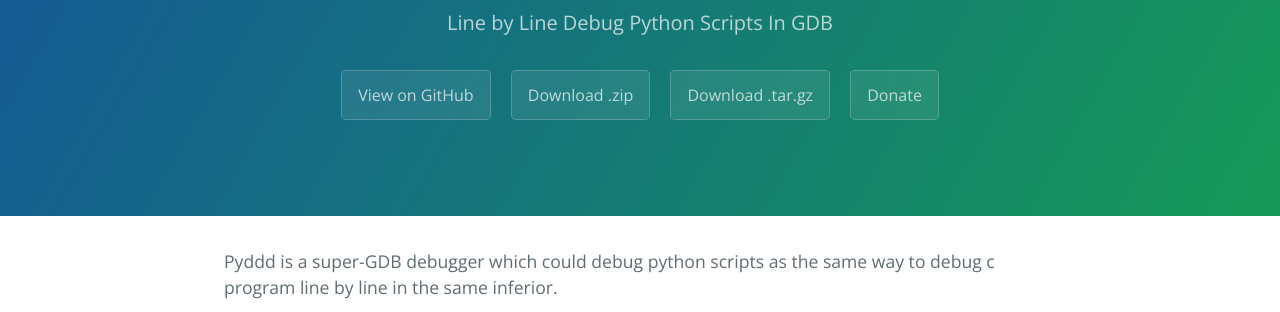
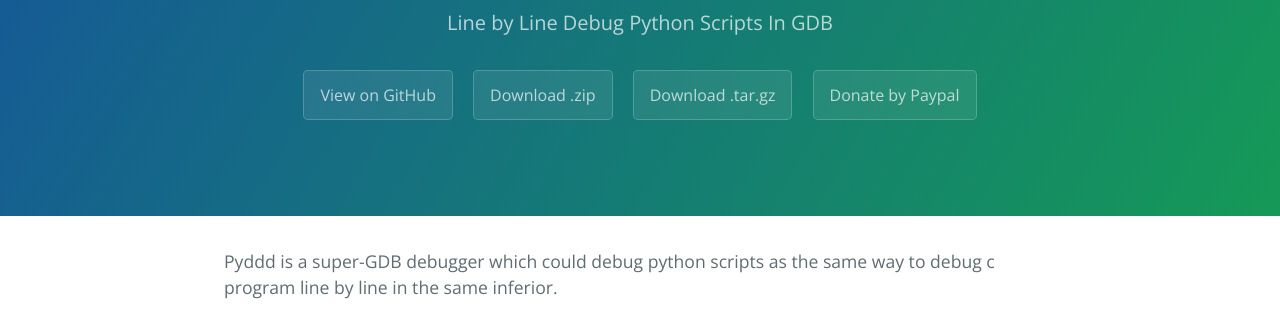
Before and after one commit to jondy/pyddd, a plain HTML site: page index.html in a window 1280 px wide. Shown: the part 167-479 px from the top of the page. Drawn offline with nearby package versions, Linux system fonts and the light colour scheme.

Commit message:
Update index.html

```diff
--- a/index.html
+++ b/index.html
@@ -16,7 +16,7 @@
       <a href="https://github.com/jondy/pyddd" class="btn">View on GitHub</a>
       <a href="https://github.com/jondy/pyddd/zipball/master" class="btn">Download .zip</a>
       <a href="https://github.com/jondy/pyddd/tarball/master" class="btn">Download .tar.gz</a>
-      <a id="donate_link" href="#" onclick="donate_form.submit()" class="btn">Donate</a>
+      <a id="donate_link" href="#" onclick="donate_form.submit()" class="btn">Donate by Paypal</a>
     </section>
 <form id="donate_form" action="https://www.paypal.com/cgi-bin/webscr" method="post" style="display:none">
     <!-- Identify your business so that you can collect the payments. -->
```
